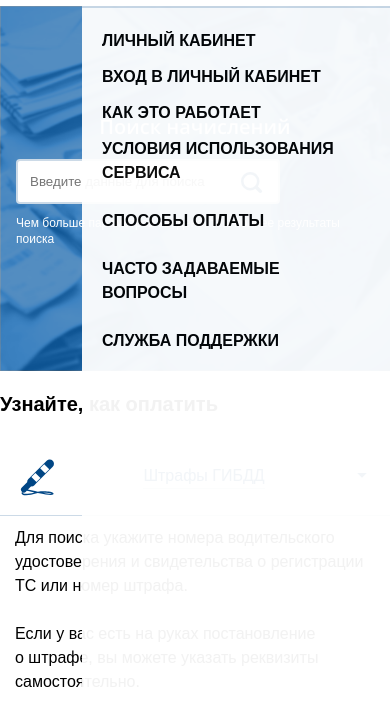
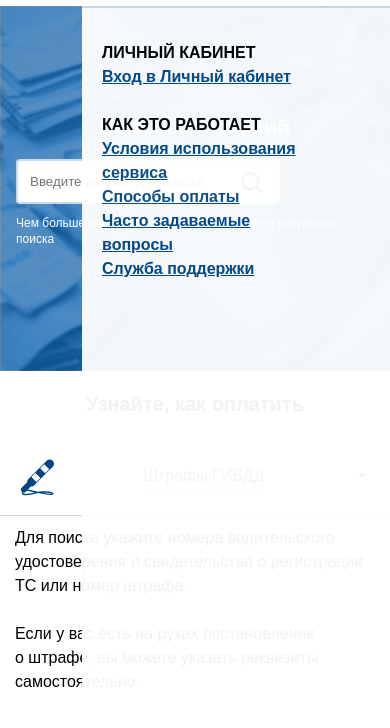
Before and after one commit to ksenksenni/test, a website: page index.html in a window 390 px wide. Both pictures are taken after a click on the label 357 px from the left and 32 px from the top of the page. Shown: the part 63-791 px from the top of the page. Drawn offline with Linux system fonts and the light colour scheme; a web font is replaced by a local one.

Commit message:
fix styles

```diff
--- a/index.html
+++ b/index.html
@@ -31,7 +31,6 @@
                     <li><a class="menu-item-small" href="#">Часто задаваемые вопросы</a></li>
                     <li><a class="menu-item-small" href="#">Служба поддержки</a></li>
                 </ul>
-
             </ul>
         </div>
 
@@ -58,18 +57,18 @@
                 </label>
 
             <ul class="header__menubox--mobile">
-                <li class="menu-item--large">Личный кабинет
+                <li class="menu-item">Личный кабинет
                     <ul class="header__menubox--small">
-                        <li><a class="menu-item" href="#" class="link">Вход в Личный кабинет</a></li>
+                        <li><a class="menu-item-small" href="#" class="link">Вход в Личный кабинет</a></li>
                     </ul>
                 </li>
 
-                <li class="menu-item--large">Как это работает
+                <li class="menu-item">Как это работает
                     <ul class="header__menubox--small">
-                        <li><a class="menu-item" href="#" class="link">Условия использования сервиса</a></li>
-                        <li><a class="menu-item" href="#" class="link">Способы оплаты</a></li>
-                        <li><a class="menu-item" href="#" class="link">Часто задаваемые вопросы</a></li>
-                        <li><a class="menu-item" href="#" class="link">Служба поддержки</a></li>
+                        <li><a class="menu-item-small" href="#" class="link">Условия использования сервиса</a></li>
+                        <li><a class="menu-item-small" href="#" class="link">Способы оплаты</a></li>
+                        <li><a class="menu-item-small" href="#" class="link">Часто задаваемые вопросы</a></li>
+                        <li><a class="menu-item-small" href="#" class="link">Служба поддержки</a></li>
                     </ul>
                 </li>
             </ul>
@@ -92,7 +91,6 @@
             </div>
         </section>
 
-        <!-- <div class="container"> -->
         <section class="navigation container">
             <h2 class="navigation__title">Здесь можно оплатить</h2>
 
@@ -106,7 +104,6 @@
         </section>
 
         <section class="paragraphs">
-
             <div class="paragraphs__border">
                 <div class="paragraphs__item container">
                     <img src="./img/pic_block1.png" alt="" class="paragraphs__item-image">
@@ -157,7 +154,6 @@
                     <p class="paragraphs__item-text-description description">Если у вас ещё нет кода платежа, перейдите на сайт <a class="paragraphs__item-link" href="#">rosreestr.ru</a> и сформируйте запрос на оплату электронных услуг Росреестра.</p>
                 </div>
             </div>
-
         </section>
 
         <section>
--- a/styles/accordion.scss
+++ b/styles/accordion.scss
@@ -10,6 +10,7 @@
             .accordion__title {
                 font-size: 20px;
                 line-height: 27px;
+                text-align: center;
             }
             .accordion-item-header {
                 display: flex;
--- a/styles/style.scss
+++ b/styles/style.scss
@@ -2,7 +2,6 @@
 @import "./base.scss";
 @import "./container.scss";
 @import "./header.scss";
-// @import "./help-modal.scss";
 @import "./header-mobile.scss";
 @import "./search.scss";
 @import "./navigation.scss";
```
Also changed, not shown: styles/base.scss (+0 -7 lines), styles/container.scss (+0 -10 lines), styles/paragraphs.scss (+0 -11 lines), dist/style.css.
